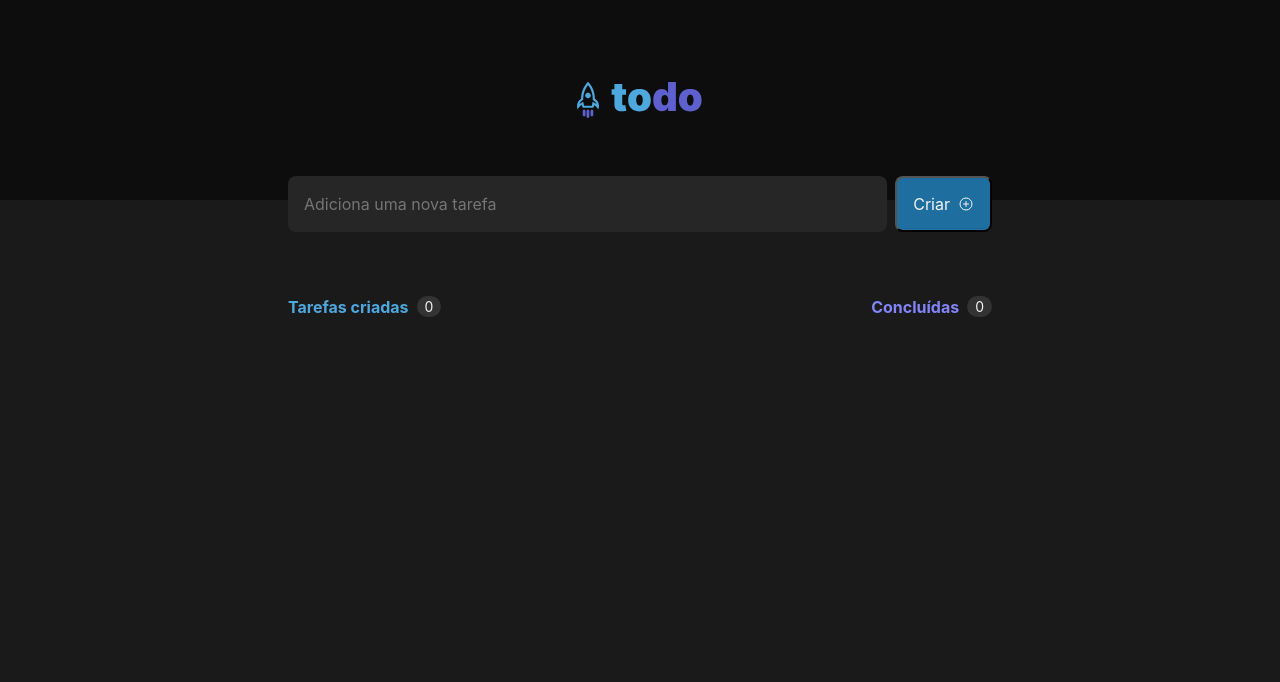
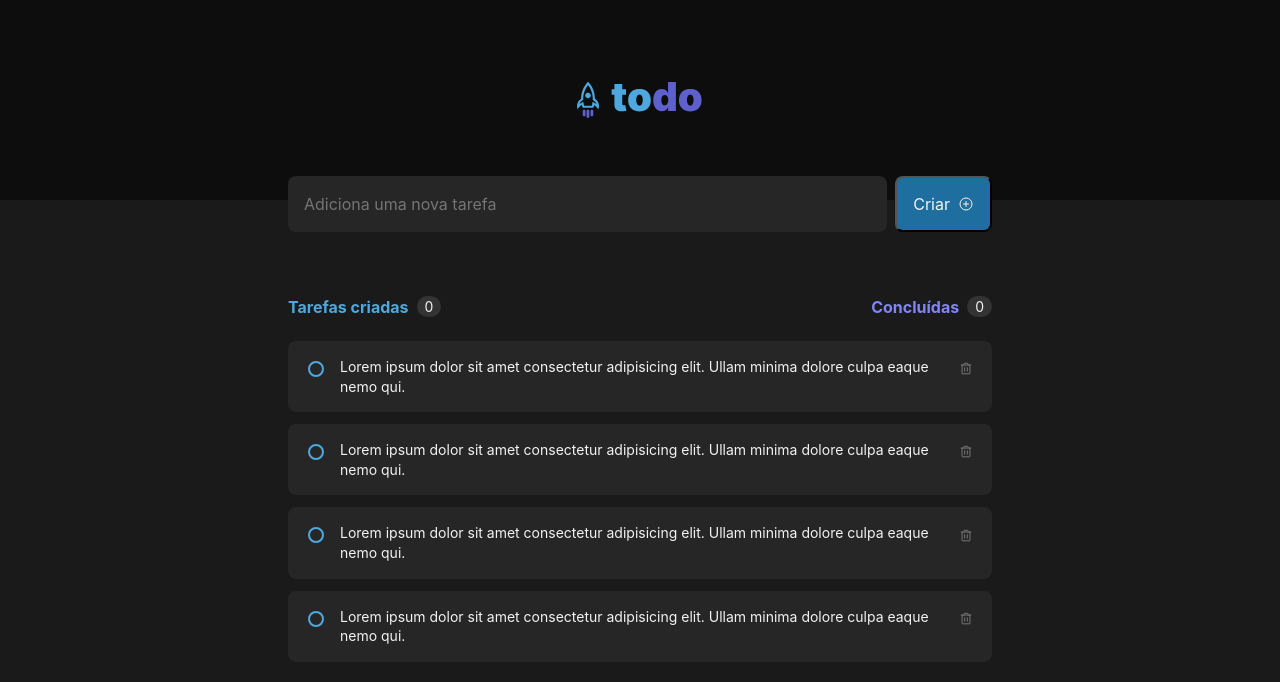
Before and after one commit to natan3001/Desafio-01---ToDo-List, a React app: page / in a window 1280 px wide. Shown: the top 682 px of the page. Built offline with nearby package versions, Linux system fonts and the light colour scheme; the HTML template or start-up script is replaced by a standard one.

Commit message:
Criado o componente de task

```diff
--- a/src/App.tsx
+++ b/src/App.tsx
@@ -1,6 +1,7 @@
 import { Header } from "./components/Header";
 import { NewTask } from "./components/NewTask";
 import { List } from "./components/List";
+import { Task } from "./components/Task";
 
 import styles from "./App.module.css";
 
@@ -13,7 +14,12 @@ function App() {
 
       <div className={styles.wrapper}>
         <NewTask />
-        <List />
+        <List>
+          <Task />
+          <Task />
+          <Task />
+          <Task />
+        </List>
       </div>
     </div>
   );
--- a/src/components/List.module.css
+++ b/src/components/List.module.css
@@ -2,6 +2,7 @@
   margin-top: 4rem;
   display: flex;
   justify-content: space-between;
+  margin-bottom: 1.5rem;
 }
 
 .count {
@@ -26,3 +27,9 @@
   display: flex;
   align-items: center;
 }
+
+.taskList {
+  display: flex;
+  flex-direction: column;
+  gap: 0.75rem;
+}
--- a/src/components/List.tsx
+++ b/src/components/List.tsx
@@ -1,7 +1,8 @@
 import styles from "./List.module.css";
 
-export function List() {
+export function List({ children }: React.PropsWithChildren) {
   return (
+    <>
       <div className={styles.tasksInfo}>
         <div className={styles.count}>
           <strong>Tarefas criadas</strong>
@@ -13,5 +14,10 @@ export function List() {
           <span>0</span>
         </div>
       </div>
+
+      <div className={styles.taskList}>
+        {children ? children : "Nada encontrado"}
+      </div>
+    </>
   );
 }
--- /dev/null
+++ b/src/components/Task.module.css
@@ -0,0 +1,94 @@
+.task {
+  display: flex;
+  justify-content: flex-start;
+
+  padding: 1rem;
+  gap: 0.75rem;
+
+  background-color: var(--gray-500);
+  border-radius: 8px;
+}
+
+.customCheckbox {
+  position: relative;
+  display: flex;
+  cursor: pointer;
+  height: 1.5rem;
+  width: 1.5rem;
+  justify-content: center;
+  align-items: center;
+}
+
+.customCheckbox input[name="task-done"] {
+  position: absolute;
+  opacity: 0;
+  cursor: pointer;
+  height: 0;
+  width: 0;
+}
+
+.customCheckbox > span {
+  height: 1rem;
+  width: 1rem;
+  background-color: transparent;
+  border-radius: 50%;
+  border: 2px solid var(--blue);
+  transition: 0.2s;
+  display: flex;
+  justify-content: center;
+}
+
+.customCheckbox > span:hover,
+.customCheckbox > input[name="task-done"]:focus-within + span {
+  border: 2px solid var(--blue-dark);
+  background-color: var(--blue-hover);
+}
+
+.customCheckbox > input[name="task-done"]:checked + span {
+  background-color: var(--purple);
+  border: 2px solid var(--purple);
+}
+
+.customCheckbox > input[name="task-done"]:checked + span:after {
+  opacity: 1;
+}
+
+.customCheckbox > input[name="task-done"]:checked + span:hover {
+  background-color: var(--purple-dark);
+  border: 2px solid var(--purple-dark);
+}
+
+.customCheckbox > span:after {
+  border: 2px solid #fff;
+  border-top: none;
+  border-right: none;
+  content: "";
+  height: 3px;
+  left: 8px;
+  opacity: 0;
+  position: absolute;
+  top: 8px;
+  transform: rotate(-45deg);
+  width: 6px;
+}
+
+.task p {
+  flex: 1;
+  font-size: 0.875rem;
+  line-height: 1.4;
+}
+
+.task button {
+  background-color: transparent;
+  border: 0;
+  height: 1.5rem;
+  cursor: pointer;
+  padding: 0.2rem;
+  color: var(--gray-300);
+  transition: background-color 2s;
+  border-radius: 2px;
+}
+
+.task button:hover {
+  color: var(--danger);
+}
--- /dev/null
+++ b/src/components/Task.tsx
@@ -0,0 +1,23 @@
+import { Trash } from "phosphor-react";
+
+import styles from "./Task.module.css";
+
+export function Task() {
+  return (
+    <div className={styles.task}>
+      <label className={styles.customCheckbox}>
+        <input type="checkbox" name="task-done" />
+        <span></span>
+      </label>
+
+      <p>
+        Lorem ipsum dolor sit amet consectetur adipisicing elit. Ullam minima
+        dolore culpa eaque nemo qui.
+      </p>
+
+      <button type="button">
+        <Trash size={14} />
+      </button>
+    </div>
+  );
+}
--- a/src/global.css
+++ b/src/global.css
@@ -4,6 +4,7 @@
 
   --blue: #4ea8de;
   --blue-dark: #1e6f9f;
+  --blue-hover: #1e709f34;
 
   --gray-100: #f2f2f2;
   --gray-200: #d9d9d9;
@@ -13,7 +14,7 @@
   --gray-600: #1a1a1a;
   --gray-700: #0d0d0d;
 
-  --darger: #e25858;
+  --danger: #e25858;
 }
 
 :focus {
```
Lines whose indentation alone changed are shown as unchanged.
